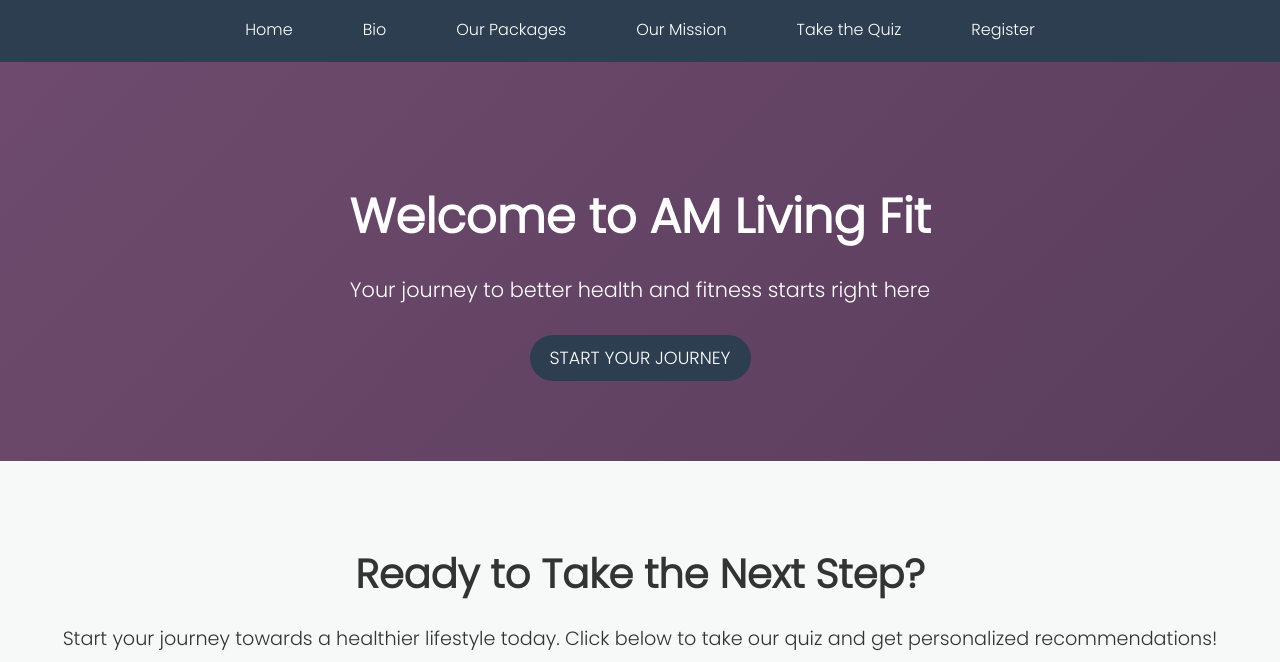
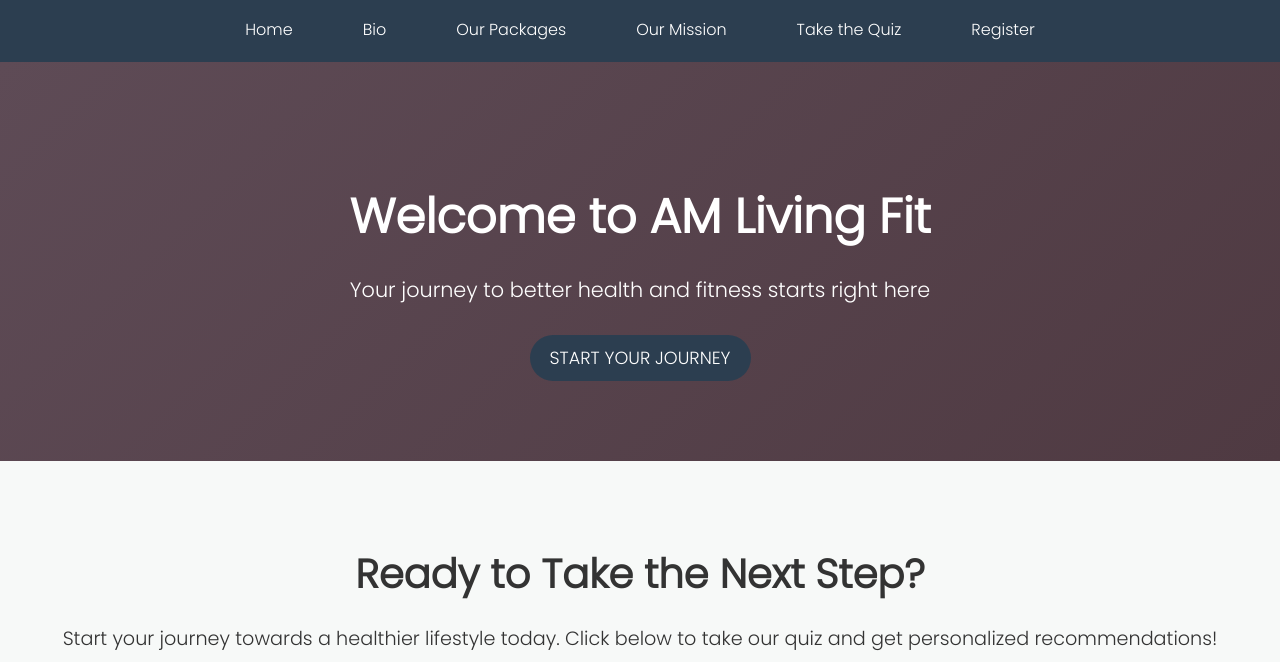
Before and after one commit to MonicaTail/amlivingfit, a plain HTML site: page index.html in a window 1280 px wide. Shown: the part 138-800 px from the top of the page. Drawn offline with Linux system fonts and the light colour scheme.

Commit message:
Update index.html

```diff
--- a/index.html
+++ b/index.html
@@ -79,13 +79,14 @@
             color: #ffffff;
         }
 
-       /* Hero Section */
+/* Hero Section */
 .hero {
-    background: linear-gradient(135deg, #6e4b6e, #5a3d5d); /* Darker, muted purple with brownish tones */
+    background: linear-gradient(135deg, #5e4b56, #4f3a42); /* Brownish purple with more brown tones */
     color: white;
     padding: 80px 0;
     text-align: center;
 }
+
 
 
         .hero-text h1 {
```
